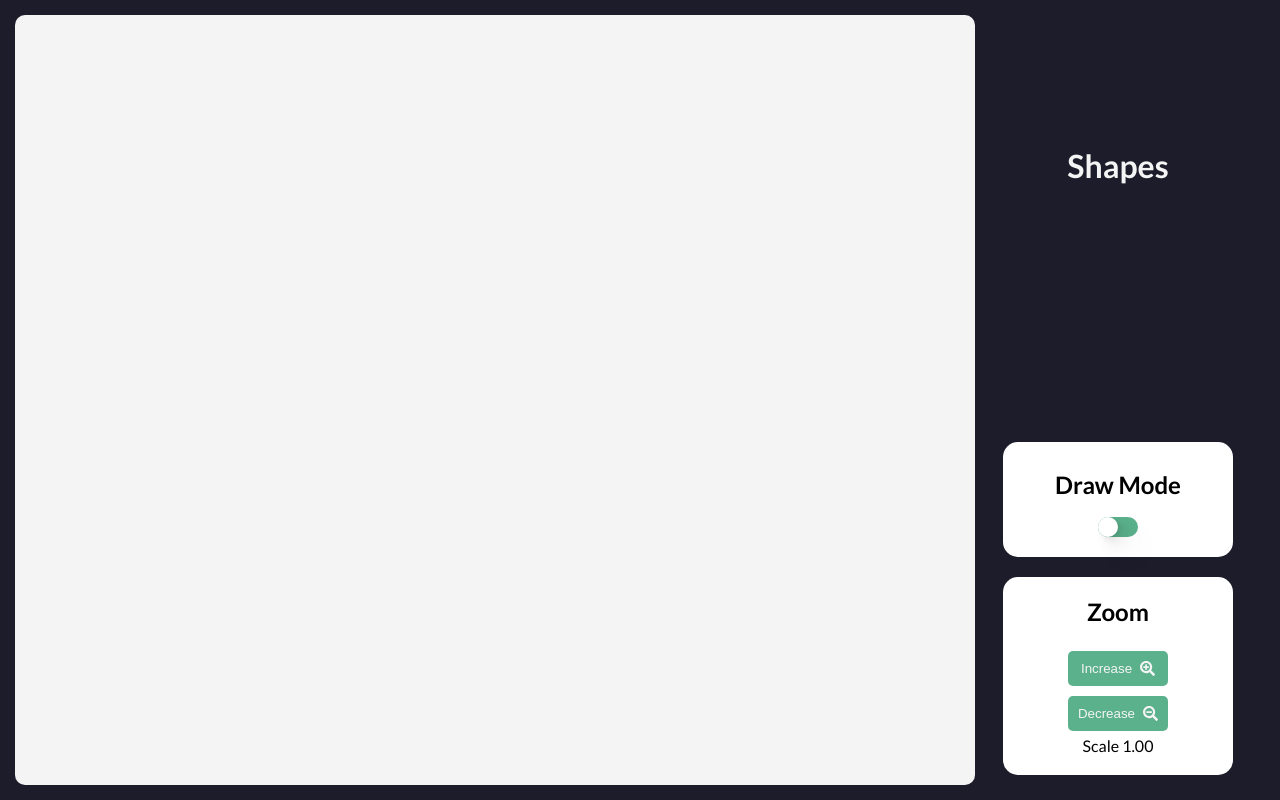
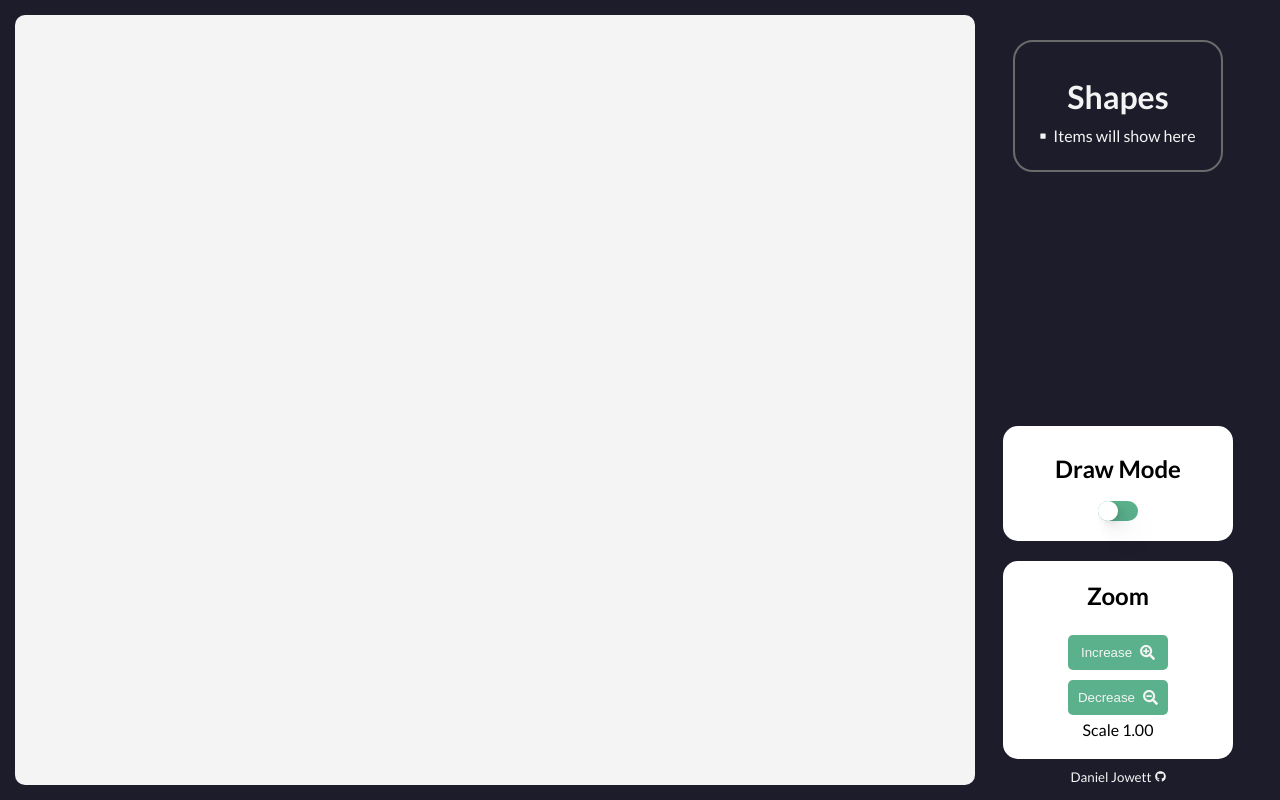
Before and after one commit to dbjowett/Drawing-App, a Next.js app: page / in a window 1280 px wide. Built offline with nearby package versions, Linux system fonts and the light colour scheme.

Commit message:
Modify CSS for List

```diff
--- a/components/Canvas/index.js
+++ b/components/Canvas/index.js
@@ -24,6 +24,7 @@ function Canvas({ isDeleteMode, scale, deleteById, listOfShapes, setListOfShapes
     const zoom = `1.0${scale}`; // eg. 1.01, 1.02, etc..
     context.clearRect(0, 0, canvasRef.current.width, canvasRef.current.height);
     context.setTransform(zoom, 0, 0, zoom, 0, 0);
+
     listOfShapes?.forEach((shape) => {
       context.beginPath();
       shape.forEach((coord) => {
--- a/components/List/List.module.css
+++ b/components/List/List.module.css
@@ -11,22 +11,39 @@
 
 .sidebarContainer h1 {
   text-align: center;
+  margin: 10px;
+}
+
+.standInText {
+  display: flex;
+  align-items: center;
+}
+
+.standInText svg {
+  margin-right: 7px;
 }
 
 .listContainer {
   padding: 0;
-  margin-top: 125px;
+  margin-top: 40px;
   display: flex;
   flex-direction: column;
   justify-content: center;
   align-items: center;
+  border: 2px solid rgba(115, 115, 115, 0.9);
+  padding: 25px;
+  border-radius: 20px;
 }
 .listContainer li {
-  padding: 20px 0 10px 0;
+  padding: 10px 0 10px 0;
   list-style-type: none;
   display: flex;
   flex-direction: row;
   align-items: center;
+}
+
+.listContainer li > svg {
+  margin-right: 7px;
 }
 
 .deleteBtn {
@@ -49,13 +66,13 @@
   position: absolute;
   width: 90px;
   font-size: 0.8rem;
-  background-color: rgba(115, 115, 115);
+  background-color: rgba(115, 115, 115, 0.9);
   text-align: center;
-  padding: 5px;
+  padding: 8px 3px;
   border-radius: 6px;
   z-index: 1;
-  top: 32px;
-  left: -95px;
+  top: 34px;
+  left: -28px;
 }
 
 .toolTip::after {
@@ -105,7 +122,7 @@
   color: black;
   padding: 0 20px 20px 20px;
   border-radius: 15px;
-  margin-bottom: 25px;
+  margin-bottom: 10px;
 }
 
 .zoomContainer button {
@@ -177,3 +194,12 @@
 .toggle input:checked ~ .slider::after {
   transform: translateX(var(--height));
 }
+
+.me {
+  font-size: smaller;
+  margin-bottom: 15px;
+  text-align: center;
+}
+.me svg {
+  margin-left: 3px;
+}
--- a/components/List/index.js
+++ b/components/List/index.js
@@ -1,15 +1,19 @@
 import styles from './List.module.css';
-import { FaSearchPlus, FaSearchMinus, FaTrashAlt, FaChevronRight } from 'react-icons/fa';
+import { FaSearchPlus, FaSearchMinus, FaTrashAlt, FaGithub, FaSquare } from 'react-icons/fa';
 
 function List({ isDeleteMode, setIsDeleteMode, deleteById, scale, setScale, listOfShapes, setListOfShapes }) {
   return (
     <div className={styles.sidebarContainer}>
       <ul className={styles.listContainer}>
         <h1>Shapes</h1>
-
+        {listOfShapes.length === 0 && (
+          <div className={styles.standInText}>
+            <FaSquare fontSize={6} /> Items will show here
+          </div>
+        )}
         {listOfShapes.map((item, index) => (
           <li key={index}>
-            <FaChevronRight /> Polygon {index + 1}
+            <FaSquare fontSize={6} /> Polygon {index + 1}
             <button className={styles.deleteBtn} onClick={deleteById.bind({}, index)}>
               <span className={styles.toolTip}>Delete Polygon {index + 1}</span>
               <FaTrashAlt fontSize={14} />
@@ -35,7 +39,12 @@ function List({ isDeleteMode, setIsDeleteMode, deleteById, scale, setScale, list
           </button>
           Scale 1.0{scale}
         </div>
-        {/* <div>Made by: Daniel Jowett</div> */}
+        <div className={styles.me}>
+          <a href='https://www.github.com/dbjowett' rel='noreferrer' target='_blank'>
+            Daniel Jowett
+            <FaGithub fontSize={11} />
+          </a>
+        </div>
       </div>
     </div>
   );
```
